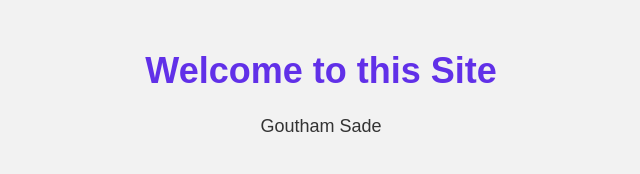
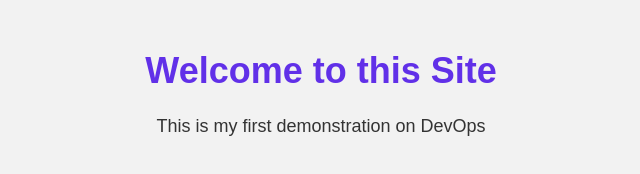
Before and after one commit to demo-helloworld-1/demonstrate, a plain HTML site: page index.html in a window 1280 px wide. Shown: the whole page, without its empty margins (319-959 px from the left). Drawn offline with Linux system fonts and the light colour scheme.

Commit message:
Goutham corrected the code

```diff
--- a/index.html
+++ b/index.html
@@ -23,7 +23,7 @@
   </head>
   <body>
     <h1>Welcome to this Site</h1>
-    <p>Goutham Sade</p>
+    <p>This is my first demonstration on DevOps</p>
 
 
 </body>
```
